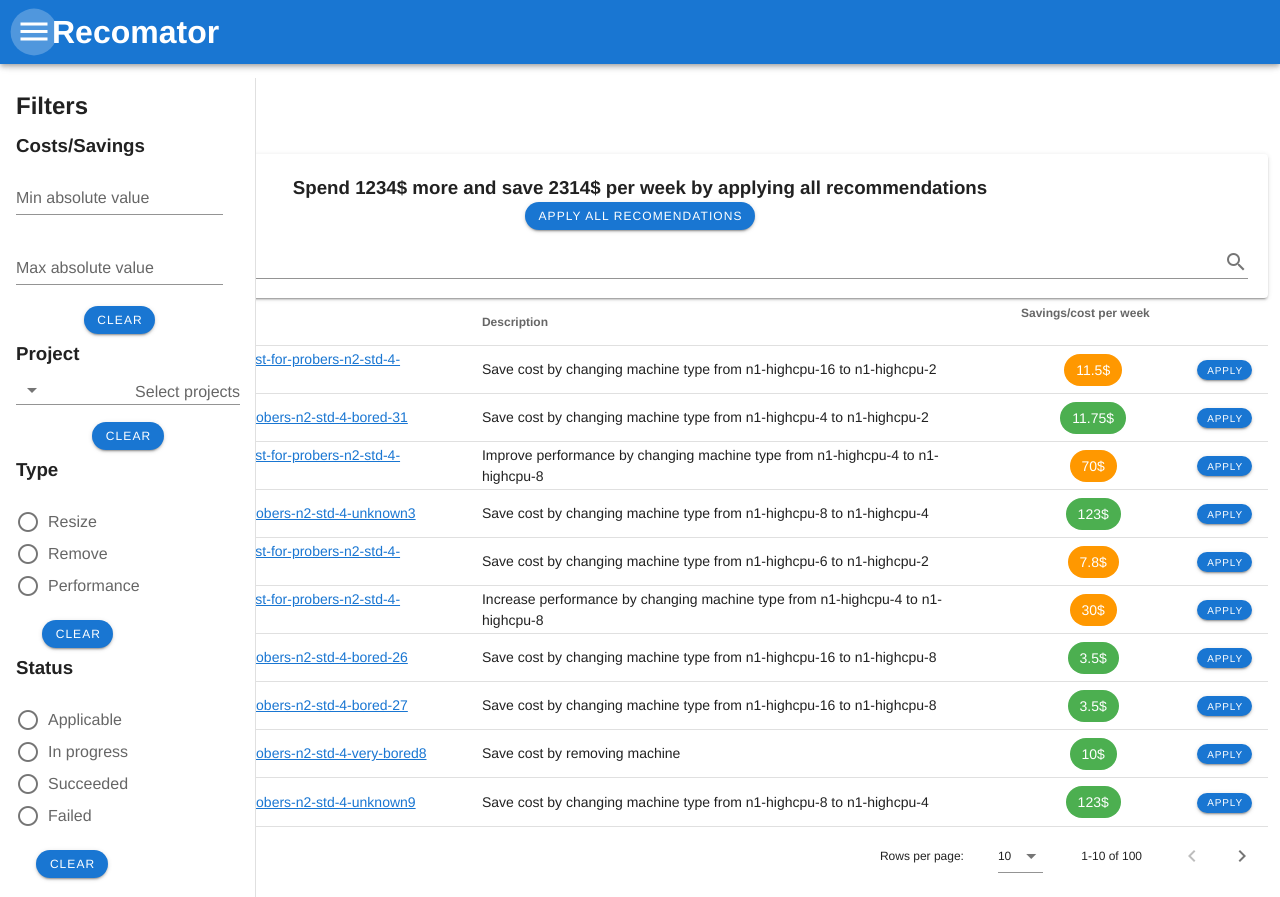
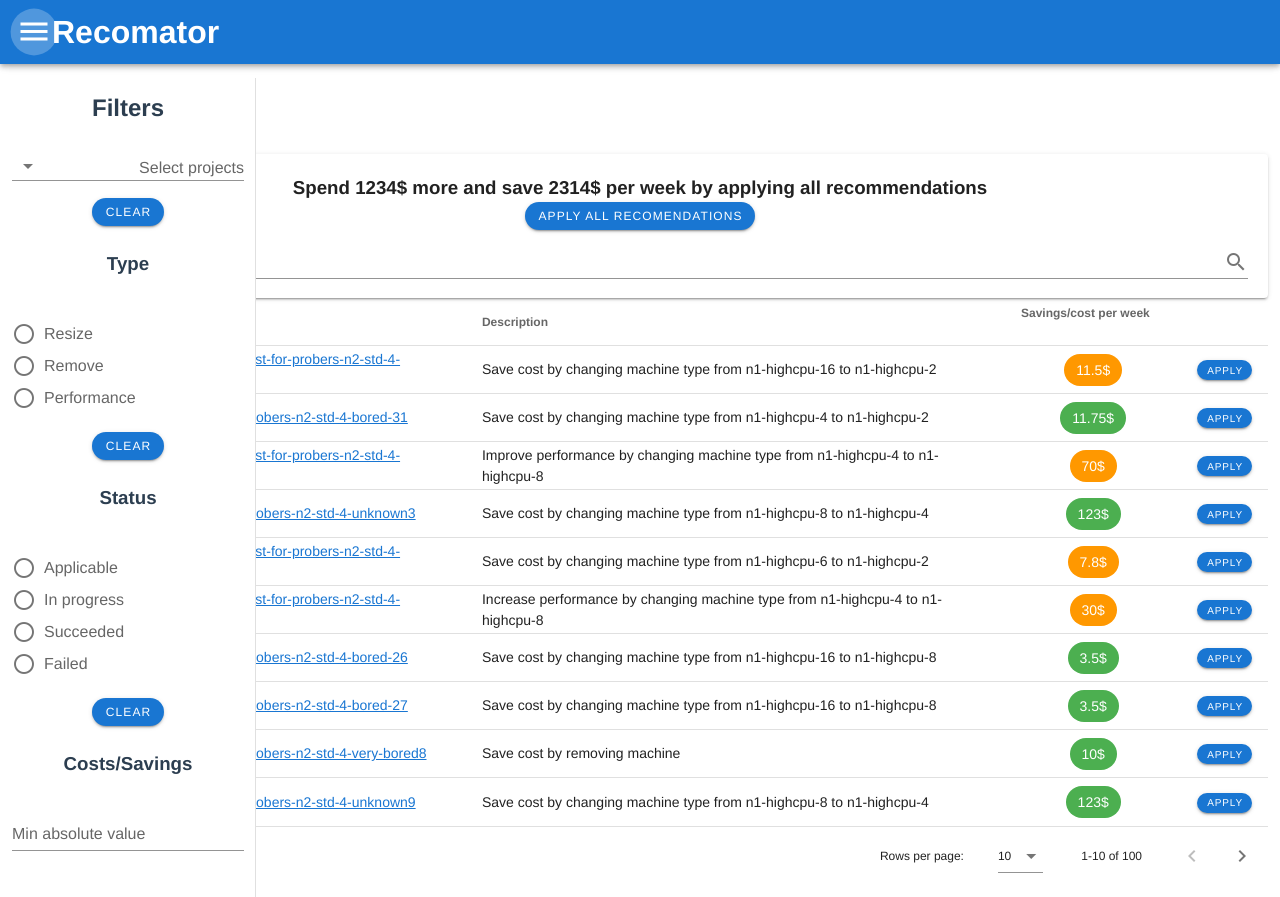
Before and after one commit to googleinterns/recomator, a Vue app in the folder frontend/: page /mock in a window 1280 px wide. Both pictures are taken after a click on the button 34 px from the left and 32 px from the top of the page. Built offline with nearby package versions, Linux system fonts and the light colour scheme.

Commit message:
Savings filter at the bottom; v-container not list so that buttons are centered

```diff
--- a/frontend/src/views/Mock.vue
+++ b/frontend/src/views/Mock.vue
@@ -20,40 +20,14 @@ limitations under the License. -->
       <h1>Recomator</h1>
     </v-app-bar>
     <v-navigation-drawer absolute :v-model="true" :value="showNavgDrawer">
-      <v-list dense>
-        <v-list-item>
+      <v-container dense>
+        <v-row>
+          <v-col>
             <h2>Filters</h2>
-        </v-list-item>
-        <v-list-item>
-          <h3>Costs/Savings</h3>
-        </v-list-item>
-        <v-list-item>
-          <v-form ref="formCost">
-            <v-text-field
-              type="number"
-              label="Min absolute value"
-              v-on:input="filterRecommendation.setMinimalPrice($event)"
-            ></v-text-field>
-            <v-text-field
-              type="number"
-              label="Max absolute value"
-              v-on:input="filterRecommendation.setMaximalPrice($event)"
-            ></v-text-field>
-
-            <v-btn
-              rounded
-              color="primary"
-              dark
-              small
-              @click="() => this.$refs.formCost.reset()"
-              >Clear</v-btn
+          </v-col></v-row
         >
-          </v-form>
-        </v-list-item>
-        <v-list-item>
-          <h3>Project</h3>
-        </v-list-item>
-        <v-list-item>
+        <v-row
+          ><v-col>
             <v-form ref="formProject">
               <v-combobox
                 v-model="projectsSelected"
@@ -78,11 +52,15 @@ limitations under the License. -->
                 >Clear</v-btn
               >
             </v-form>
-        </v-list-item>
-        <v-list-item>
+          </v-col></v-row
+        >
+        <v-row
+          ><v-col>
             <h3>Type</h3>
-        </v-list-item>
-        <v-list-item>
+          </v-col></v-row
+        >
+        <v-row
+          ><v-col>
             <v-form ref="formType">
               <v-radio-group>
                 <v-radio
@@ -103,12 +81,16 @@ limitations under the License. -->
                 >Clear</v-btn
               >
             </v-form>
-        </v-list-item>
+          </v-col></v-row
+        >
 
-        <v-list-item>
+        <v-row
+          ><v-col>
             <h3>Status</h3>
-        </v-list-item>
-        <v-list-item>
+          </v-col></v-row
+        >
+        <v-row
+          ><v-col>
             <v-form ref="formStatus">
               <v-radio-group>
                 <v-radio
@@ -129,8 +111,39 @@ limitations under the License. -->
                 >Clear</v-btn
               >
             </v-form>
-        </v-list-item>
-      </v-list>
+          </v-col></v-row
+        >
+        <v-row
+          ><v-col>
+            <h3>Costs/Savings</h3>
+          </v-col></v-row
+        >
+        <v-row
+          ><v-col>
+            <v-form ref="formCost">
+              <v-text-field
+                type="number"
+                label="Min absolute value"
+                v-on:input="filterRecommendation.setMinimalPrice($event)"
+              ></v-text-field>
+              <v-text-field
+                type="number"
+                label="Max absolute value"
+                v-on:input="filterRecommendation.setMaximalPrice($event)"
+              ></v-text-field>
+
+              <v-btn
+                rounded
+                color="primary"
+                dark
+                small
+                @click="() => this.$refs.formCost.reset()"
+                >Clear</v-btn
+              >
+            </v-form>
+          </v-col></v-row
+        >
+      </v-container>
     </v-navigation-drawer>
 
     <v-main>
```
Lines whose indentation alone changed are shown as unchanged.
